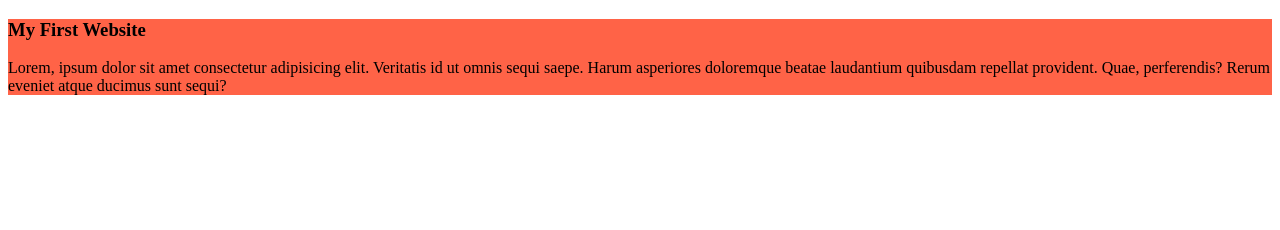
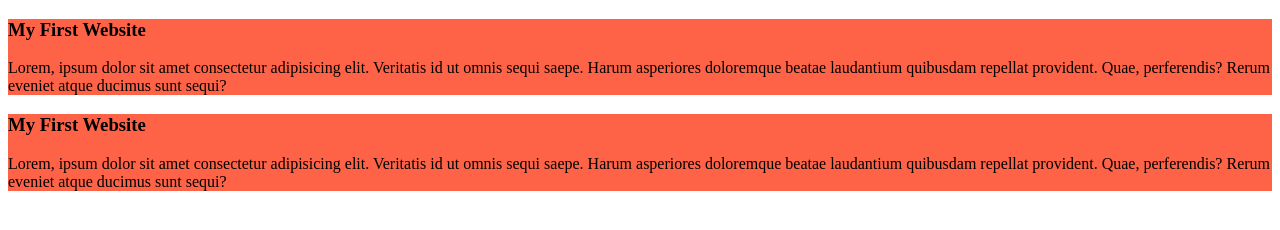
Before and after one commit to ashikur698/my-first-github-repo, a plain HTML site: page index.html in a window 1280 px wide. Drawn offline with Linux system fonts and the light colour scheme.

Commit message:
added my second blog

```diff
--- a/index.html
+++ b/index.html
@@ -11,5 +11,9 @@
         <h3>My First Website</h3>
         <p>Lorem, ipsum dolor sit amet consectetur adipisicing elit. Veritatis id ut omnis sequi saepe. Harum asperiores doloremque beatae laudantium quibusdam repellat provident. Quae, perferendis? Rerum eveniet atque ducimus sunt sequi?</p>
     </div>
+    <div>
+        <h3>My First Website</h3>
+        <p>Lorem, ipsum dolor sit amet consectetur adipisicing elit. Veritatis id ut omnis sequi saepe. Harum asperiores doloremque beatae laudantium quibusdam repellat provident. Quae, perferendis? Rerum eveniet atque ducimus sunt sequi?</p>
+    </div>
 </body>
 </html>
```
